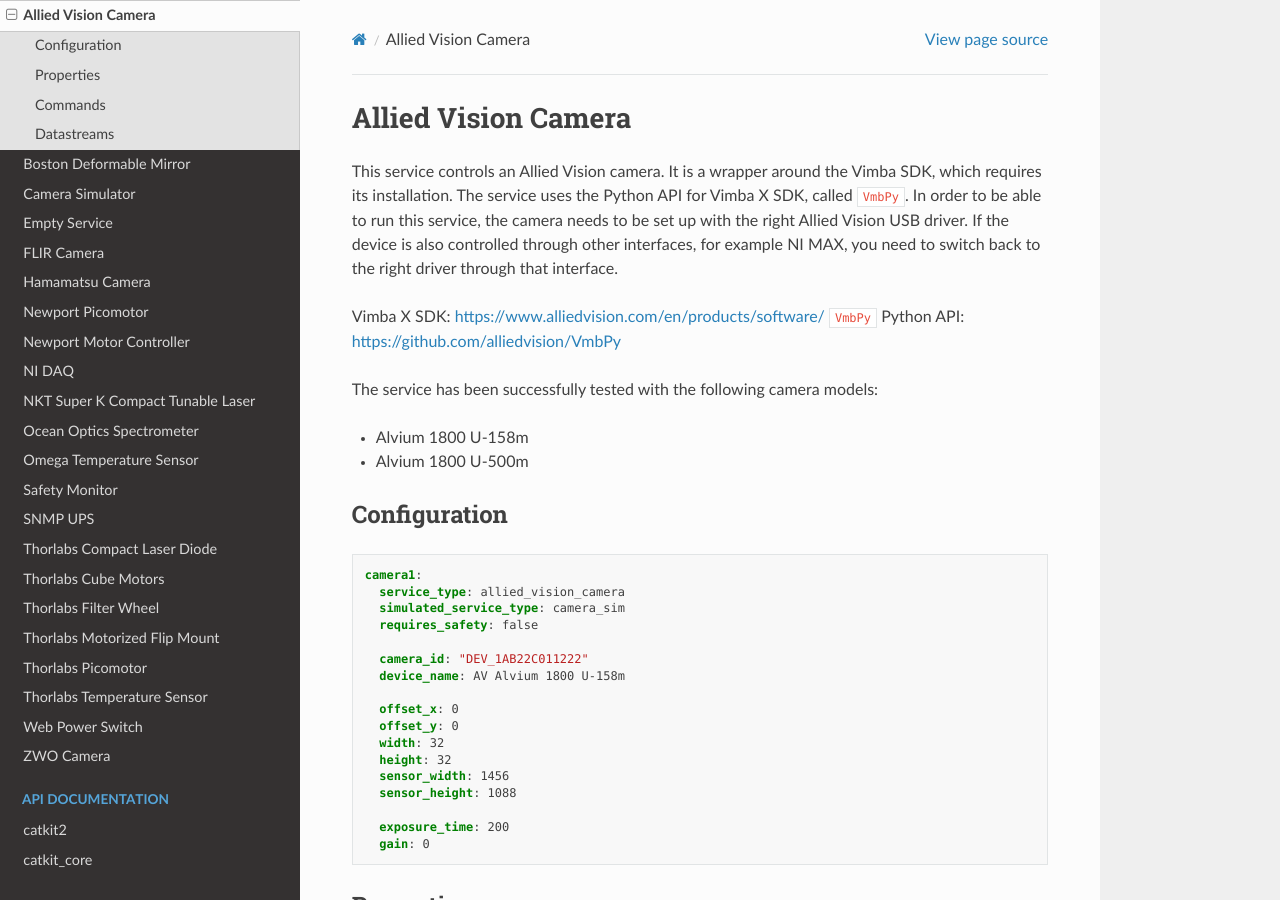
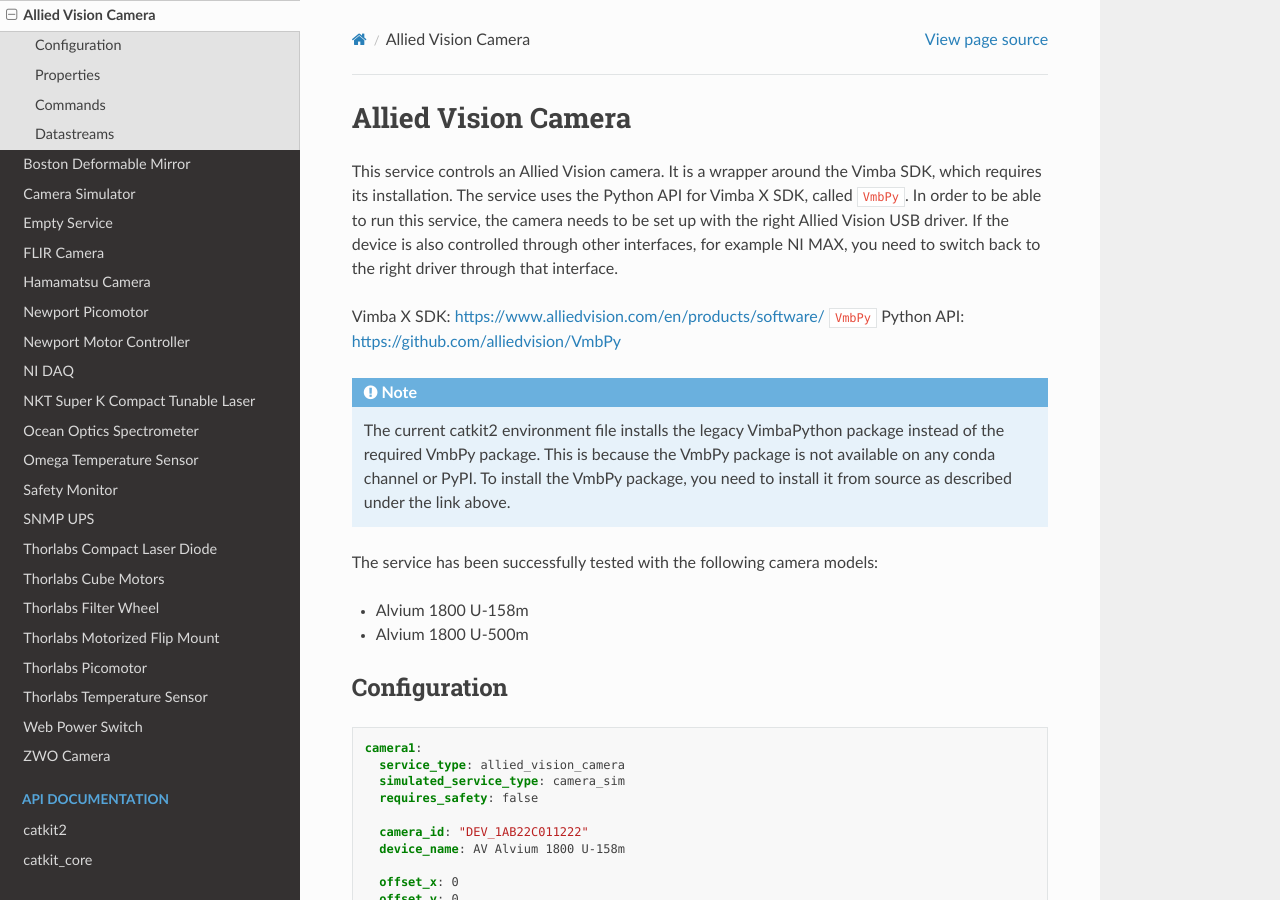
Before and after one commit to spacetelescope/catkit2, a Sphinx documentation site: the page built from docs/services/allied_vision_camera.rst, in a window 1280 px wide and 900 px high. Built offline with Sphinx 7.4.7 and the Read the Docs theme 2.0.0, drawn with Linux system fonts in a browser that asks for light colours.

Commit message:
Add note about VimbaX Python API installation

```diff
--- a/docs/services/allied_vision_camera.rst
+++ b/docs/services/allied_vision_camera.rst
@@ -9,6 +9,11 @@
 
 Vimba X SDK: `https://www.alliedvision.com/en/products/software/ <https://www.alliedvision.com/en/products/software/>`_
 ``VmbPy`` Python API: `https://github.com/alliedvision/VmbPy <https://github.com/alliedvision/VmbPy>`_
+
+.. note::
+   The current catkit2 environment file installs the legacy VimbaPython package instead of the required VmbPy package.
+   This is because the VmbPy package is not available on any conda channel or PyPI. To install the VmbPy package, you
+   need to install it from source as described under the link above.
 
 The service has been successfully tested with the following camera models:
 
--- a/environment.yml
+++ b/environment.yml
@@ -40,4 +40,4 @@
   - pip:
     - dcps
     - zwoasi>=0.0.21
-    - git+https://github.com/alliedvision/VimbaPython.git@v1.2.1
+    - git+https://github.com/alliedvision/VimbaPython.git@v1.2.1  # See issue #229
```
